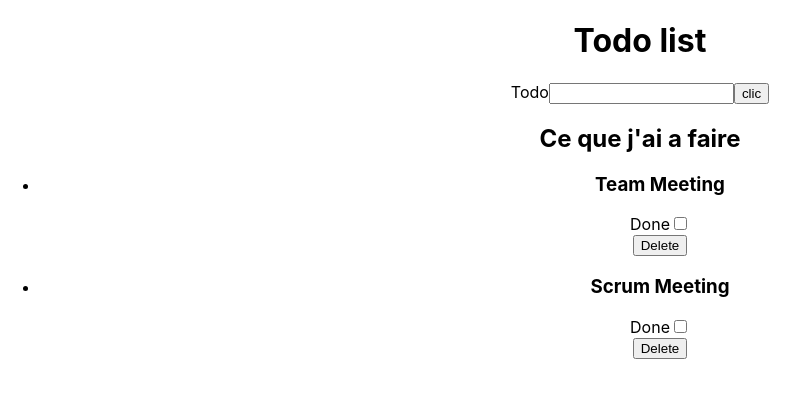
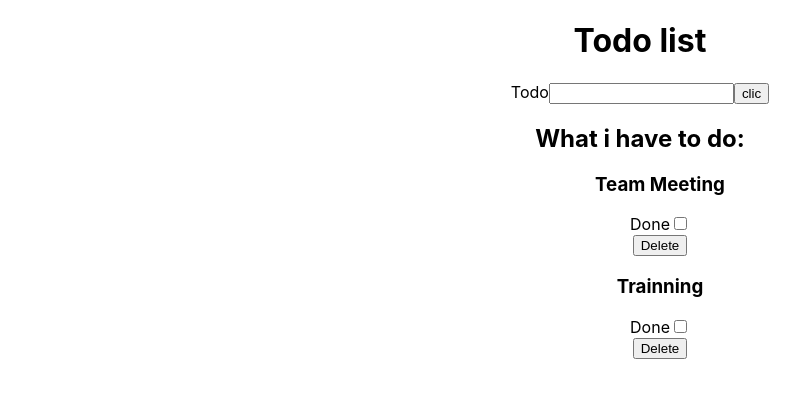
Before and after one commit to alex-eug/TODOs, a React (Create React App) app: page / in a window 1280 px wide. Shown: the top 398 px of the page, without its empty margins (0-809 px from the left). Built offline with nearby package versions, Linux system fonts and the light colour scheme.

Commit message:
check box

```diff
--- a/src/Component/InputText/InputText.js
+++ b/src/Component/InputText/InputText.js
@@ -3,49 +3,61 @@ import TodoItem from './TodoItem/TodoItem'
 
 
 export default function InputText() {
-    //création d'un identifiant unique
+    //creation of a unique identifier
     const id = function () {
         return '_' + Math.random().toString(36).substr(2, 9);
     };
+    const [titleList, setTitleList] = useState([{ title: "Team Meeting", id: id(), check: false }, { title: "Trainning", id: id(), check: false }])
+    const [input, setInput] = useState("")
 
-    const [titleList, setTitleList] = useState([{ title: "Team Meeting", id: id() }, { title: "Scrum Meeting", id: id() }])
-    const [input, setInput] = useState()
-
+    //delete a task
     const deleteTodo = (id) => {
         const findId = titleList.filter((elm) => {
             return elm.id !== id
         })
         setTitleList(findId)
-        console.log(titleList);
     }
+    //Controlled Components
     const inputText = (e) => {
         setInput(e.target.value)
     }
+    //add a todo
     const addTodoList = (e) => {
         e.preventDefault()
         const newTodoList = [...titleList]
         const newInput = {}
         newInput.title = input
         newInput.id = id()
+        newInput.check = false
         newTodoList.unshift(newInput)
         setTitleList(newTodoList)
+        setInput("")
     }
+    //check box
     const onCheck = (id) => {
+
         const findId = titleList.find((elm) => {
             return elm.id === id
         })
-        if(titleList.indexOf(findId) !== titleList.length-1){
-              deleteTodo(id)
-              const newTodoList = titleList.filter((elm) => {
+        //if checked todo goes bottom
+        if (findId.check === false) {
+            const newTodoList = titleList.filter((elm) => {
                 return elm.id !== id
             })
-              newTodoList.push(findId)
-              console.log(newTodoList)
-              setTitleList(newTodoList)
-        }else{
+            findId.check = true
+            newTodoList.push(findId)
+            setTitleList(newTodoList)
+
+            //if unchecked todo goes up
+        } else if (findId.check === true) {
+            const newTodoList = titleList.filter((elm) => {
+                return elm.id !== id
+            })
+            findId.check = false
+            newTodoList.unshift(findId)
+            setTitleList(newTodoList)
 
         }
-
     }
 
     return (
@@ -55,12 +67,13 @@ export default function InputText() {
                 <input
                     className="form--input"
                     type="text"
+                    value={input}
                     onInput={inputText}
                 />
                 <button className='form--button'>clic</button>
             </form>
-            <h2 className='todo--list__title'>Ce que j'ai a faire</h2>
-            <ul className='todo--list'>
+            <h2 className='todo--list__title'>What i have to do:</h2>
+            <ul style={{ listStyle: "none" }} className='todo--list'>
                 {titleList.map((elm) => {
                     return (
                         <TodoItem
@@ -69,6 +82,7 @@ export default function InputText() {
                             id={elm.id}
                             deleteTodo={deleteTodo}
                             onCheck={onCheck}
+                            check={titleList.check}
                         />
                     )
                 })}
```
